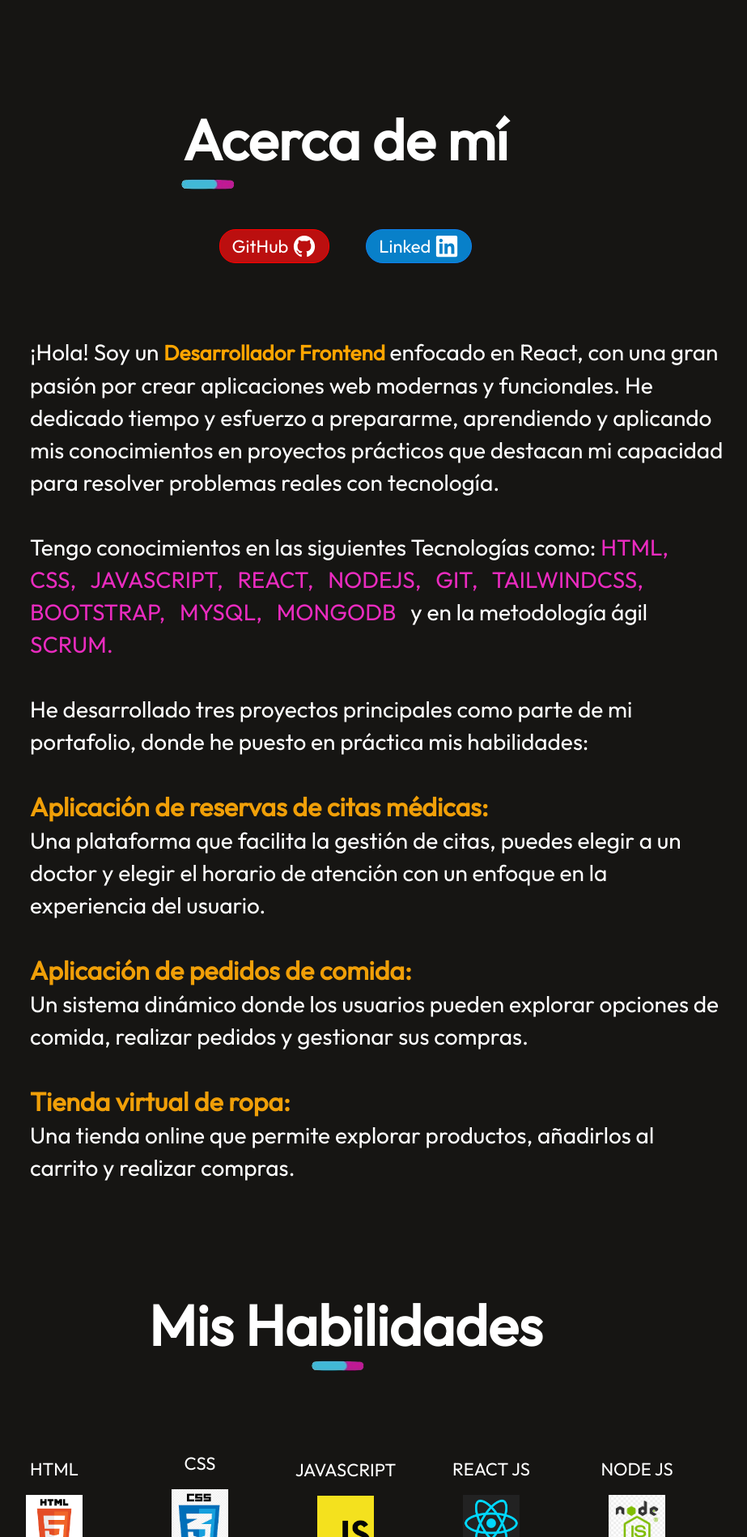
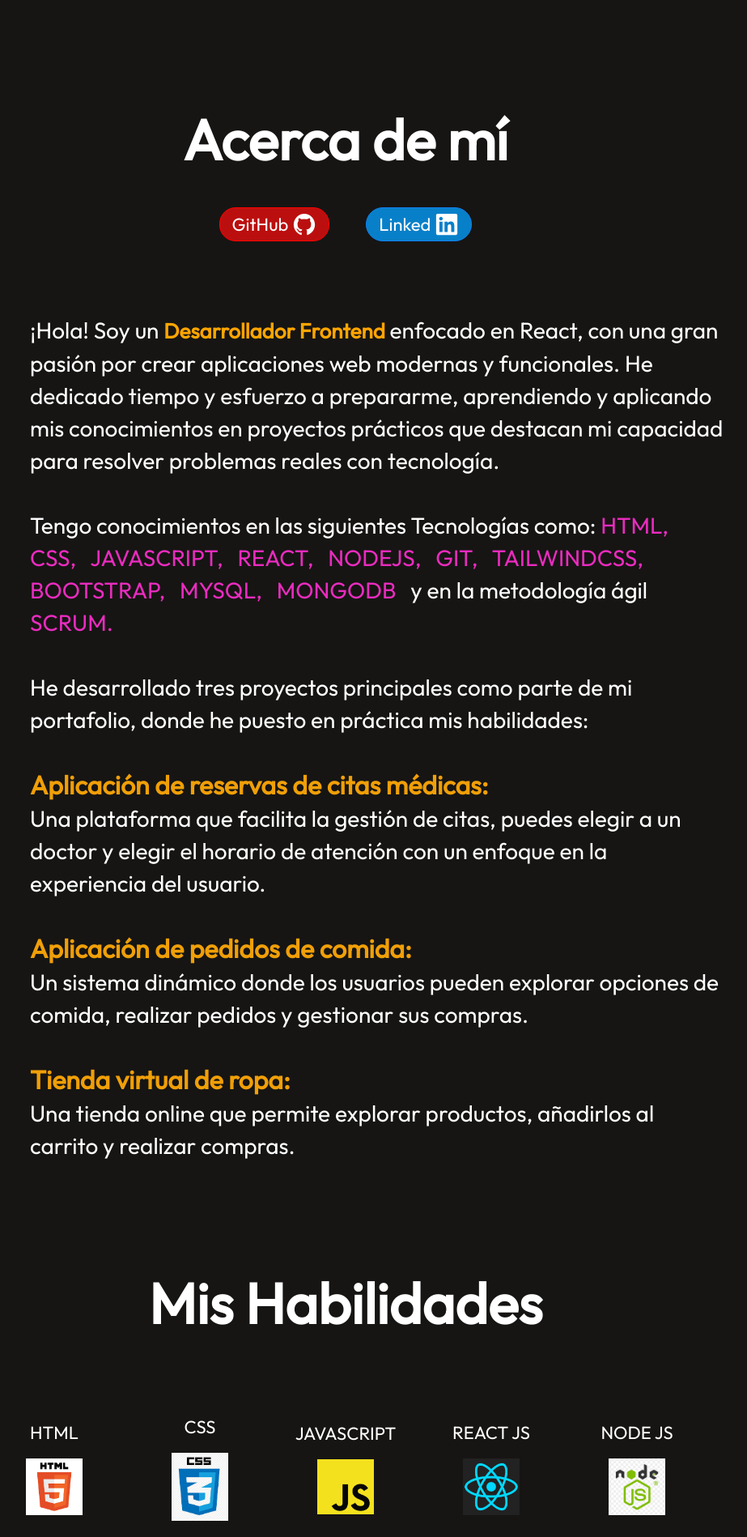
Before and after one commit to MarioCamayo/portfolio, a React (Vite) app: page / in a window 1280 px wide. Shown: the part 808-2706 px from the top of the page at 81% size, without its empty margins (213-1136 px from the left). Built offline with nearby package versions, Linux system fonts and the light colour scheme.

Commit message:
se quitó la imagen que acompaña al subtítulo del componente About

```diff
--- a/src/components/About/About.jsx
+++ b/src/components/About/About.jsx
@@ -24,7 +24,7 @@ const About = () => {
     <div id='acerca' className='about'>
         <div className="about-title">
             <h1>Acerca de mí</h1>
-            <img src= {logo_menu} alt="logo_menu" />
+            {/* <img src= {logo_menu} alt="logo_menu" /> */}
         </div>
         <div className='about-icono'>
             <div className='about-icono-github'>
@@ -78,7 +78,7 @@ const About = () => {
           </div>
           <div className='about-skills'>
                     <h2 className='about-skill-title'>Mis Habilidades</h2>
-                    <img className='about-skill-logo' src= {logo_menu} alt="logo_menu" />
+                    {/* <img className='about-skill-logo' src= {logo_menu} alt="logo_menu" /> */}
 
                  <div className="about-skill-icons">
                         <div className='about-skill'>
--- a/src/components/About/about.css
+++ b/src/components/About/about.css
@@ -354,7 +354,7 @@
   }
 
   .about-skill-title{
-      font-size: 45px;
+      font-size: 42px;
       /* margin-bottom: 0; */
   }
 
```
